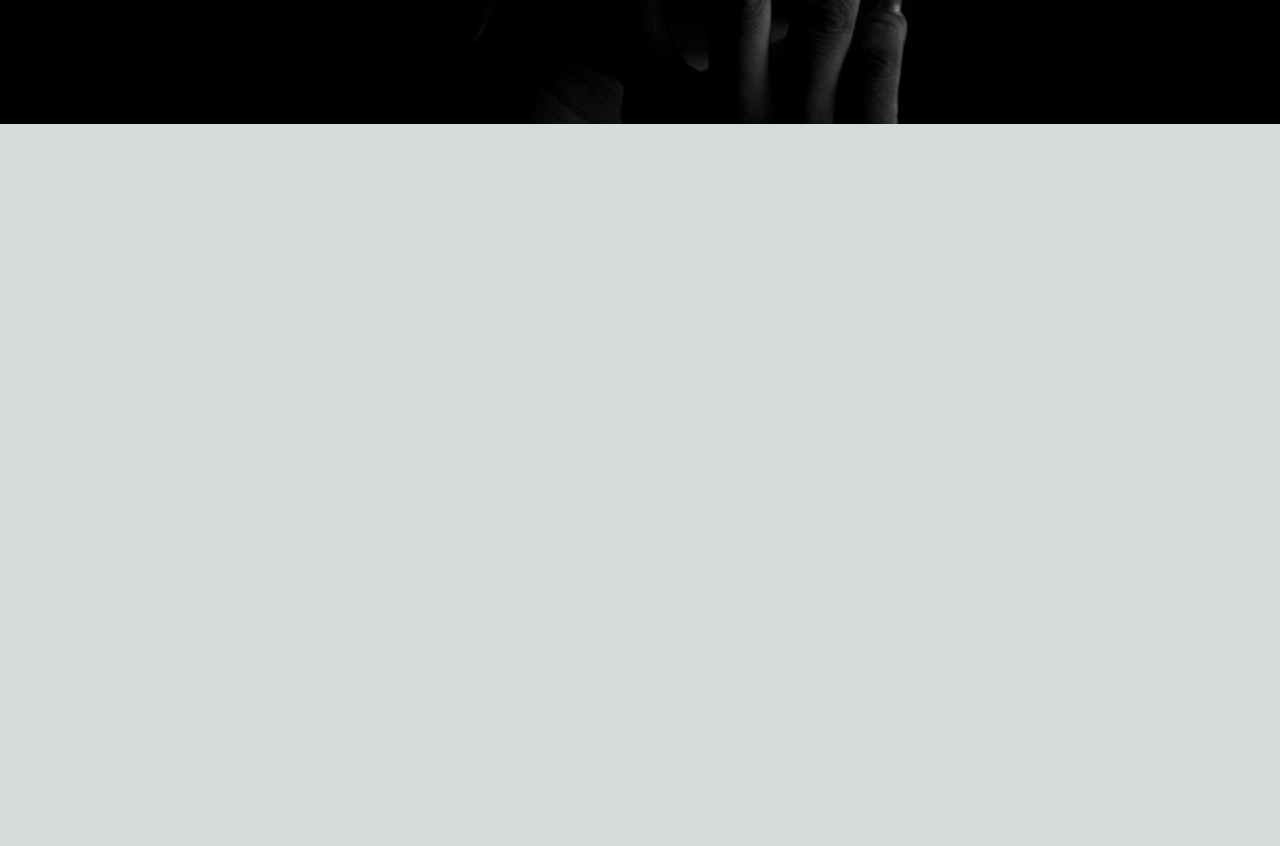
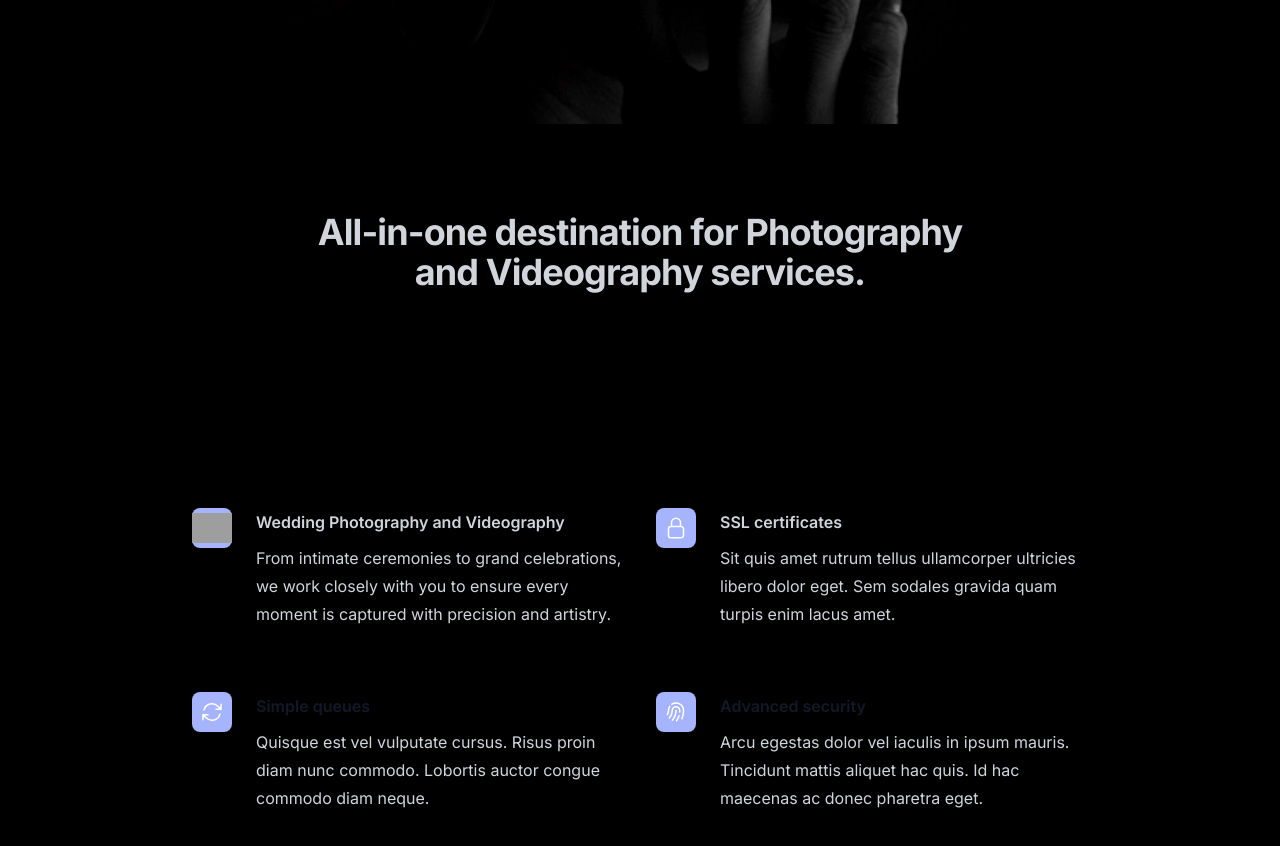
Before and after one commit to mattipelumi/website, a Next.js app: page / in a window 1280 px wide. Shown: the part 680-1526 px from the top of the page. Before the commit the page ends 804 px from the top, so only its background shows below. Built offline with nearby package versions, Linux system fonts and the light colour scheme; grey boxes are pictures that could not be loaded.

Commit message:
progress on feat section 80%

```diff
--- a/app/page.tsx
+++ b/app/page.tsx
@@ -1,12 +1,13 @@
+import Feats from '@/components/Feats';
 import Hero from '@/components/Hero';
 import Navbar from '@/components/Navbar';
-import Image from 'next/image';
 
 export default function Home() {
 	return (
 		<div>
 			<Navbar />
 			<Hero />
+			<Feats />
 		</div>
 	);
 }
--- /dev/null
+++ b/components/Feats.tsx
@@ -0,0 +1,128 @@
+import React from 'react';
+import Image from 'next/image';
+
+const Feats = () => {
+	return (
+		<div>
+			<div className='bg-black py-20 sm:py-20'>
+				<div className='mx-auto max-w-7xl px-6 lg:px-8'>
+					<div className='mx-auto max-w-2xl lg:text-center'>
+						<p className='mt-2 text-2xl text-center font-bold tracking-tight text-gray-300 sm:text-4xl'>
+							All-in-one destination for Photography and Videography services.
+						</p>
+						<p className='mt-6 text-lg leading-8 text-gray-00'>
+							Whether it's the elegance of a wedding, the sleek lines of an
+							automobile, the intimacy of a portrait, or the vibrancy of an
+							event, we are here to ensure each moment is immortalized with
+							professionalism and creativity.
+						</p>
+					</div>
+					<div className='mx-auto mt-16 max-w-2xl sm:mt-20 lg:mt-24 lg:max-w-4xl'>
+						<dl className='grid max-w-xl grid-cols-1 gap-x-8 gap-y-10 lg:max-w-none lg:grid-cols-2 lg:gap-y-16'>
+							<div className='relative pl-16'>
+								<dt className='text-base font-semibold leading-7 text-gray-300'>
+									<div className='absolute left-0 top-0 flex h-10 w-10 items-center justify-center rounded-lg bg-indigo-300'>
+										<img
+											id='dimg_p859ZsvhDfTlxc8Ph8mL8A4_321'
+											src='https://encrypted-tbn0.gstatic.com/images?q=tbn:ANd9GcQfllYSw8AydwVXY3cCjriuDpc1a6jbW_nFcg&amp;s'
+											className='YQ4gaf'
+											height={225}
+											style={{ objectPosition: '25% 30%' }}
+											width={225}
+											alt='Winter Wedding Couple SVG File for ...'
+											data-ilt='1719520936821'
+										/>
+									</div>
+									Wedding Photography and Videography
+								</dt>
+								<dd className='mt-2 text-base leading-7 text-gray-300'>
+									From intimate ceremonies to grand celebrations, we work
+									closely with you to ensure every moment is captured with
+									precision and artistry.
+								</dd>
+							</div>
+							<div className='relative pl-16'>
+								<dt className='text-base font-semibold leading-7 text-gray-300'>
+									<div className='absolute left-0 top-0 flex h-10 w-10 items-center justify-center rounded-lg bg-indigo-300'>
+										<svg
+											className='h-6 w-6 text-white'
+											fill='none'
+											viewBox='0 0 24 24'
+											stroke-width='1.5'
+											stroke='currentColor'
+											aria-hidden='true'
+										>
+											<path
+												stroke-linecap='round'
+												stroke-linejoin='round'
+												d='M16.5 10.5V6.75a4.5 4.5 0 10-9 0v3.75m-.75 11.25h10.5a2.25 2.25 0 002.25-2.25v-6.75a2.25 2.25 0 00-2.25-2.25H6.75a2.25 2.25 0 00-2.25 2.25v6.75a2.25 2.25 0 002.25 2.25z'
+											/>
+										</svg>
+									</div>
+									SSL certificates
+								</dt>
+								<dd className='mt-2 text-base leading-7 text-gray-300'>
+									Sit quis amet rutrum tellus ullamcorper ultricies libero dolor
+									eget. Sem sodales gravida quam turpis enim lacus amet.
+								</dd>
+							</div>
+							<div className='relative pl-16'>
+								<dt className='text-base font-semibold leading-7 text-gray-900'>
+									<div className='absolute left-0 top-0 flex h-10 w-10 items-center justify-center rounded-lg bg-indigo-300'>
+										<svg
+											className='h-6 w-6 text-white'
+											fill='none'
+											viewBox='0 0 24 24'
+											stroke-width='1.5'
+											stroke='currentColor'
+											aria-hidden='true'
+										>
+											<path
+												stroke-linecap='round'
+												stroke-linejoin='round'
+												d='M16.023 9.348h4.992v-.001M2.985 19.644v-4.992m0 0h4.992m-4.993 0l3.181 3.183a8.25 8.25 0 0013.803-3.7M4.031 9.865a8.25 8.25 0 0113.803-3.7l3.181 3.182m0-4.991v4.99'
+											/>
+										</svg>
+									</div>
+									Simple queues
+								</dt>
+								<dd className='mt-2 text-base leading-7 text-gray-300'>
+									Quisque est vel vulputate cursus. Risus proin diam nunc
+									commodo. Lobortis auctor congue commodo diam neque.
+								</dd>
+							</div>
+							<div className='relative pl-16'>
+								<dt className='text-base font-semibold leading-7 text-gray-900'>
+									<div className='absolute left-0 top-0 flex h-10 w-10 items-center justify-center rounded-lg bg-indigo-300'>
+										<svg
+											className='h-6 w-6 text-white'
+											fill='none'
+											viewBox='0 0 24 24'
+											stroke-width='1.5'
+											stroke='currentColor'
+											aria-hidden='true'
+										>
+											<path
+												stroke-linecap='round'
+												stroke-linejoin='round'
+												d='M7.864 4.243A7.5 7.5 0 0119.5 10.5c0 2.92-.556 5.709-1.568 8.268M5.742 6.364A7.465 7.465 0 004.5 10.5a7.464 7.464 0 01-1.15 3.993m1.989 3.559A11.209 11.209 0 008.25 10.5a3.75 3.75 0 117.5 0c0 .527-.021 1.049-.064 1.565M12 10.5a14.94 14.94 0 01-3.6 9.75m6.633-4.596a18.666 18.666 0 01-2.485 5.33'
+											/>
+										</svg>
+									</div>
+									Advanced security
+								</dt>
+								<dd className='mt-2 text-base leading-7 text-gray-300'>
+									Arcu egestas dolor vel iaculis in ipsum mauris. Tincidunt
+									mattis aliquet hac quis. Id hac maecenas ac donec pharetra
+									eget.
+								</dd>
+							</div>
+						</dl>
+					</div>
+				</div>
+			</div>
+		</div>
+	);
+};
+
+export default Feats;
--- a/components/features.tsx
+++ /dev/null
@@ -1,7 +0,0 @@
-import React from 'react';
-
-const features = () => {
-	return <div>features</div>;
-};
-
-export default features;
```
